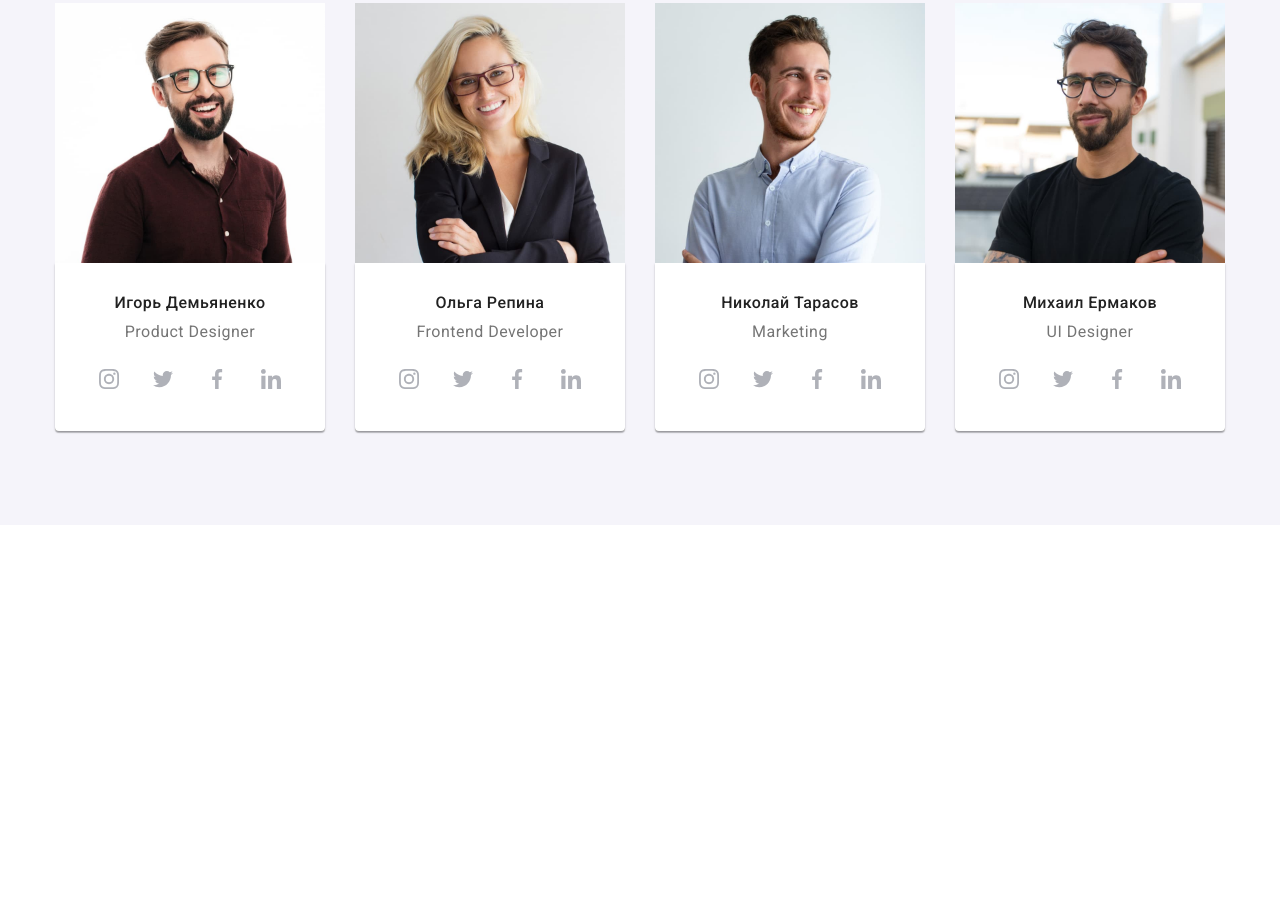
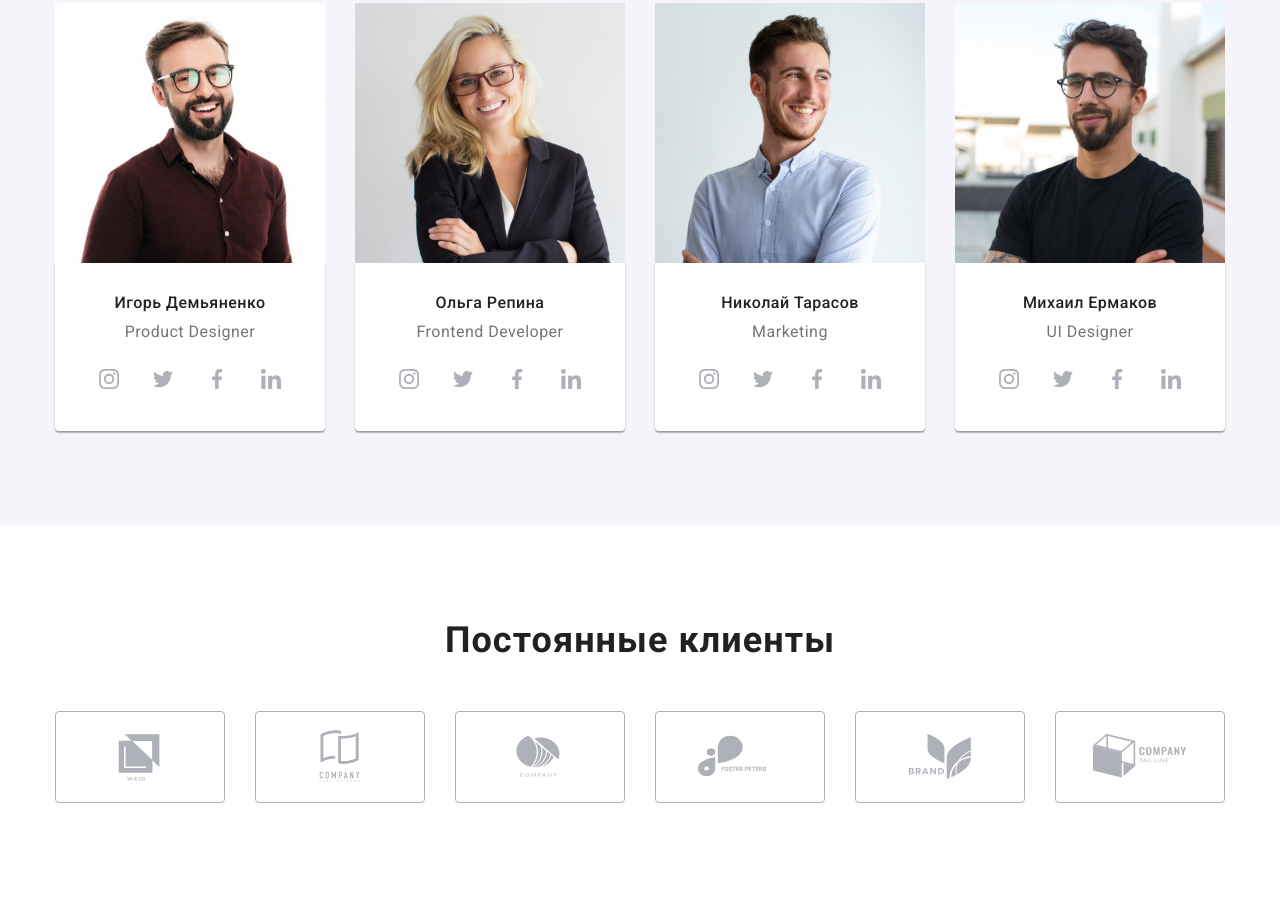
Before and after one commit to mpaukov/goit-markup-hw-07, a plain HTML site: page index.html in a window 1280 px wide. Shown: the part 1779-2676 px from the top of the page. Before the commit the page ends 2304 px from the top, so only its background shows below. Drawn offline with nearby package versions, Linux system fonts and the light colour scheme.

Commit message:
add section clients

```diff
--- a/index.html
+++ b/index.html
@@ -359,6 +359,57 @@
           </ul>
         </div>
       </section>
+      <!-- Clients -->
+      <section class="section">
+        <div class="container">
+          <h2 class="clients__heading">Постоянные клиенты</h2>
+
+          <ul class="lists clients">
+            <li class="clients__list">
+              <a class="clients__item" href="">
+                <svg class="icon-client">
+                  <use href="./images/icons.svg#logo1"></use>
+                </svg>
+              </a>
+            </li>
+            <li class="clients__list">
+              <a class="clients__item" href="">
+                <svg class="icon-client">
+                  <use href="./images/icons.svg#logo2"></use>
+                </svg>
+              </a>
+            </li>
+            <li class="clients__list">
+              <a class="clients__item" href="">
+                <svg class="icon-client">
+                  <use href="./images/icons.svg#logo3"></use>
+                </svg>
+              </a>
+            </li>
+            <li class="clients__list">
+              <a class="clients__item" href="">
+                <svg class="icon-client">
+                  <use href="./images/icons.svg#logo4"></use>
+                </svg>
+              </a>
+            </li>
+            <li class="clients__list">
+              <a class="clients__item" href="">
+                <svg class="icon-client">
+                  <use href="./images/icons.svg#logo5"></use>
+                </svg>
+              </a>
+            </li>
+            <li class="clients__list">
+              <a class="clients__item" href="">
+                <svg class="icon-client">
+                  <use href="./images/icons.svg#logo6"></use>
+                </svg>
+              </a>
+            </li>
+          </ul>
+        </div>
+      </section>
     </main>
   </body>
 </html>
--- /dev/null
+++ b/sass/components/_clients.scss
@@ -0,0 +1,26 @@
+.clients__heading {
+  @extend %heading;
+}
+
+.clients {
+  display: flex;
+}
+
+.clients__list {
+  &:not(:last-child) {
+    margin-right: 30px;
+  }
+}
+
+.clients__item {
+  display: flex;
+  justify-content: center;
+  align-items: center;
+  width: 170px;
+  height: 92px;
+
+  border: 1px solid $social-passive-color;
+  border-radius: 4px;
+
+  color: $social-passive-color;
+}
--- a/sass/components/_icons.scss
+++ b/sass/components/_icons.scss
@@ -48,3 +48,8 @@
   @include icon(20px, 20px);
   fill: currentColor;
 }
+
+.icon-client {
+  @include icon(106px, 60px);
+  fill: currentColor;
+}
--- a/sass/main.scss
+++ b/sass/main.scss
@@ -17,3 +17,4 @@
 @import "./components/feature";
 @import "./components/about";
 @import "./components/team";
+@import "./components/clients";
```
Also changed, not shown: css/main.css, css/main.min.css, 2 other files.
